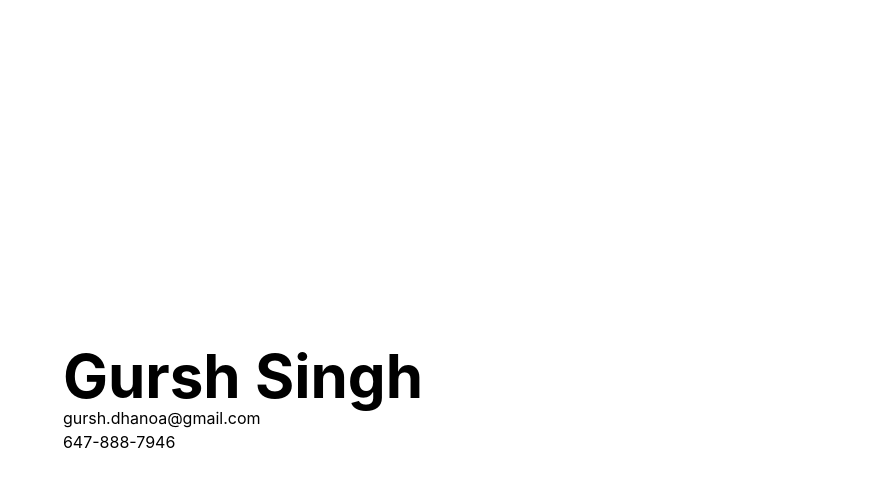
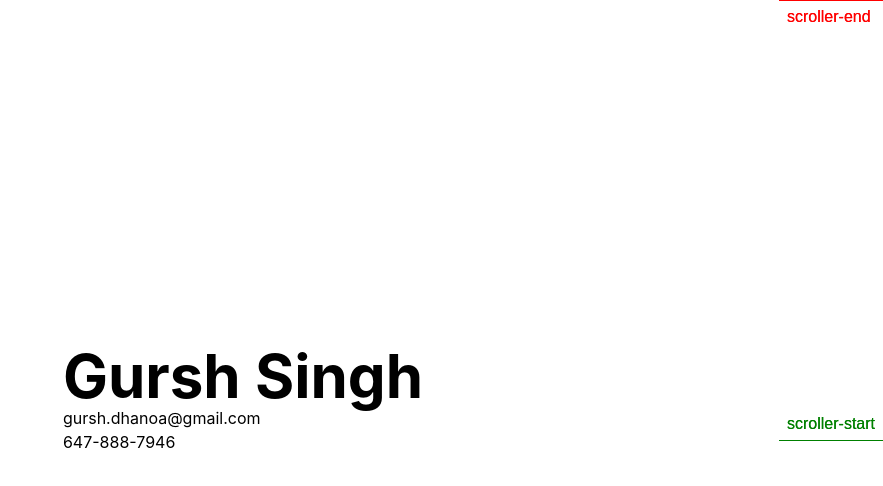
Before and after one commit to gurshdhanoa/gursh-resume, a React (Create React App) app: page / in a window 1280 px wide. Shown: the top 486 px of the page, without its empty margins (397-1280 px from the left). Built offline with nearby package versions, Linux system fonts and the light colour scheme.

Commit message:
adding animations and build tools

```diff
--- a/src/App.js
+++ b/src/App.js
@@ -8,26 +8,20 @@ import Personal from './components/Personal.js';
 import WorkHistory from './components/WorkHistory.js';
 import Snap from './components/Snap';
 import Telus from './components/Telus';
+import useScrollSnap from './components/scrollsnap';
 
+function App () {
+  return (
+    <div className={'container'}>
+      {useScrollSnap('.Snap', '.container', '.Snap')}
+      <Personal className='section'/>
+      <Snap className='section'/>
+      <Telus className='section'/>
+    {/* <WorkHistory jobDeets={snapResumeDetails.JobInfo} workDeets={snapResumeDetails.JobDetails} logos={snapLogo} bgColor="#fff000" logo-class='snapLogoClass' textContainer='snap-text-container' mainContainer='snap-main-container' logoContainer="snap-logo-container"/>
+    <WorkHistory jobDeets={telusResumeDetails.jobInfo} workDeets={telusResumeDetails.jobDetails} logos={telusLogo} bgColor="#7B47BB" textColor='text-white' textContainer='telus-text-container' mainContainer="telus-main-container" logoContainer="telus-logo-container"/> */}
+  </div>
 
-class App extends Component {
-  render() {
+   );
+}
 
-  return (
-    <div className={'scroll-container'}>
-      <Personal/>
-      <Snap/>
-      <Telus/>
-      {/* <WorkHistory jobDeets={snapResumeDetails.JobInfo} workDeets={snapResumeDetails.JobDetails} logos={snapLogo} bgColor="#fff000" logo-class='snapLogoClass' textContainer='snap-text-container' mainContainer='snap-main-container' logoContainer="snap-logo-container"/>
-      <WorkHistory jobDeets={telusResumeDetails.jobInfo} workDeets={telusResumeDetails.jobDetails} logos={telusLogo} bgColor="#7B47BB" textColor='text-white' textContainer='telus-text-container' mainContainer="telus-main-container" logoContainer="telus-logo-container"/> */}
-    </div>
-  );
-}
-};
-
-
-//update background color
-//add animations to workhistory
-//add background color
-//deploy
 export default App;
--- a/src/components/Snap.js
+++ b/src/components/Snap.js
@@ -3,6 +3,7 @@ import "../Snap.css"
 import logo from '../snapchat-logo.png';
 import gsap from "gsap";
 import useAnimation from "./animation";
+import useScrollSnap from "./scrollsnap";
 
 
 const jobInfo = {
@@ -28,11 +29,11 @@ function Snap(){
 
     return (
         <div className="Snap section fade-in-section is-visible">
-            {useAnimation(1.5, -60, '.text-container', '.Snap')}{useAnimation(1.5, 60, '.snap-logo', 'Snap')}
+            {useAnimation(1.5, -60, '.text-container-snap', '.Snap')}{useAnimation(1.5, 60, '.snap-logo', '.Snap')}
             <div className="">
                 <div className="grid grid-cols-2 pt-18">
                     <img src={logo} className="snap-logo object-none mx-auto"></img>
-                    <div className="text-container pr-10 m-auto">
+                    <div className="text-container-snap pr-10 m-auto">
                         <h1 className="text-xl font-extrabold">
                             {jobInfo.companyName}
                         </h1>
--- a/src/components/Telus.js
+++ b/src/components/Telus.js
@@ -20,12 +20,11 @@ const jobDetails = [
 ]
 
 function Telus(){
-    // const telusAnimationText = new useAnimation(1.5, 60, '.text-container', '.telus')
-    // const telusAnimationGraphic = new useAnimation(1.5, -60, '.telus-logo', '.telus')
     return(
         <div className="bg-purple-700 section telus">
+            {useAnimation(1.5, 60, '.text-container-telus', '.test-telus')}{useAnimation(1.5, -60, '.telus-logo', '.test-telus')}
             <div className="flex h-screen">
-                <header className="flex m-auto px-10" color="#fff000">
+                <header className="flex m-auto px-10 test-telus" color="#fff000">
                 <div className="text-container-telus px-3 text-white">
                     <h1 className="text-xl font-bold">
                         {jobInfo.companyName}
--- a/src/components/animation.js
+++ b/src/components/animation.js
@@ -1,7 +1,7 @@
-import React from 'react';
-import gsap from 'gsap';
 import { useEffect } from 'react';
-import ScrollTrigger from 'gsap/ScrollTrigger';
+import { gsap, ScrollTrigger } from "gsap/all";
+gsap.registerPlugin(ScrollTrigger);
+
 
 function useAnimation(durationValue, xValue, movingClass, triggerClass) {
 
@@ -12,7 +12,8 @@ function useAnimation(durationValue, xValue, movingClass, triggerClass) {
               ease: "none",
               delay: 0.5,
               scrollTrigger: {
-                trigger: triggerClass
+                trigger: triggerClass,
+                // toggleActions: 'play complete restart reverse'
               }
             });
           }, [])
--- /dev/null
+++ b/src/components/scrollsnap.js
@@ -0,0 +1,26 @@
+import { useEffect } from 'react';
+import { gsap, ScrollTrigger } from "gsap/all";
+gsap.registerPlugin(ScrollTrigger);
+
+
+
+function useScrollSnap(scrollerClass, mainViewClass, triggerClass) {
+
+    useEffect(() => {
+        gsap.to(scrollerClass, {
+            scale: 4,
+            duration: 2,
+            ease: 'back',
+            delay: 0.5,
+            scrollTrigger: {
+                trigger: triggerClass,
+                scroller:  mainViewClass,
+                start: 'center 55%',
+                markers: true,
+                toggleActions: 'play complete restart reverse'
+          }
+        });
+      }, [])
+}
+
+export default useScrollSnap;
--- a/src/index.css
+++ b/src/index.css
@@ -16,7 +16,23 @@ code {
     monospace;
 }
 
-.scroll-container{
+.container {
+  overflow-y: scroll;
+  height: 100vh;
+  scroll-snap-type: mandatory;
+  scroll-snap-points-y: repeat(100vh);
+  scroll-snap-type: y mandatory;
+}
+
+.section {
+  display: flex;
+  justify-content: center;
+  align-items: center;
+  height: 100vh;
+  scroll-snap-align: start;
+  position: relative;
+}
+/* .scroll-container{
   position: relative;
   overflow-y: auto;
   overscroll-behavior-y: contain;
@@ -30,9 +46,9 @@ code {
 
 .scroll-area{
   scroll-snap-align: start ;
-}
+} */
 
-.section{
+/* .section{
   height: 100vh;
   width: 100%;
   display: flex;
@@ -40,7 +56,7 @@ code {
   align-items: center;
   position: relative;
   scroll-snap-align: center;
-}
+} */
 
 /* .visible, .invisible {
   opacity: 0.0;
```
Also changed, not shown: 17 other files (tests, documents, lock files or other folders).
